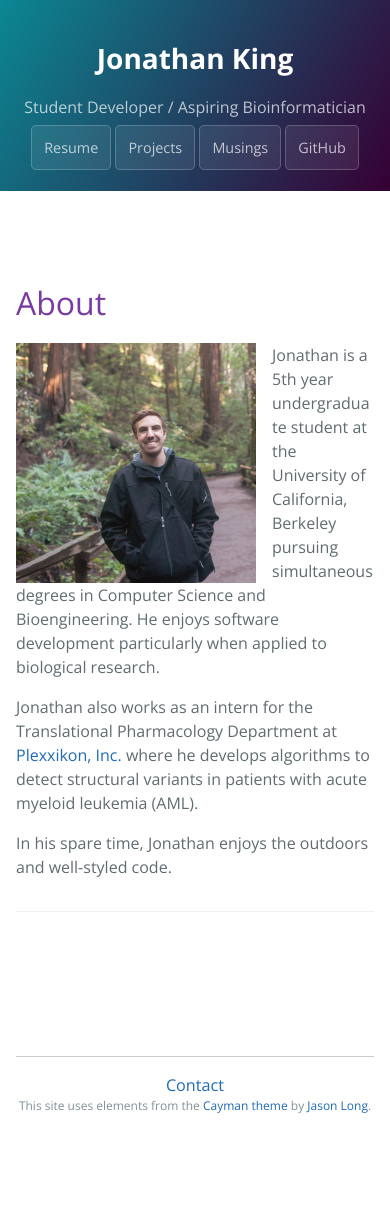
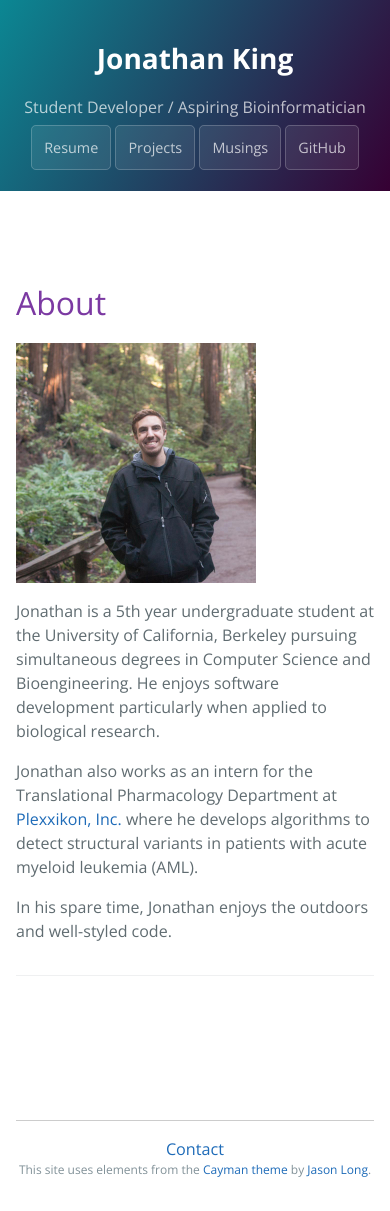
Before and after one commit to jonathanking/jonathanking.github.io, a Jekyll site: the page built from index.html, in a window 390 px wide. Built offline with Jekyll 4.4.1, drawn with Linux system fonts in a browser that asks for light colours; the list of posts is cut into pages by our own code; before the commit the page ends 1147 px from its top, so only the background shows below that.

Commit message:
change img float for small screens.

```diff
--- a/css/cayman.css
+++ b/css/cayman.css
@@ -390,6 +390,7 @@ img[alt=myface] {
         margin-right: 1rem; } }
   @media screen and (max-width: 42em) {
     img[alt=myface] {
+        float: none;
         max-width:  240px;
         margin-left: 0rem;
         margin-right: 1rem; } }
```
